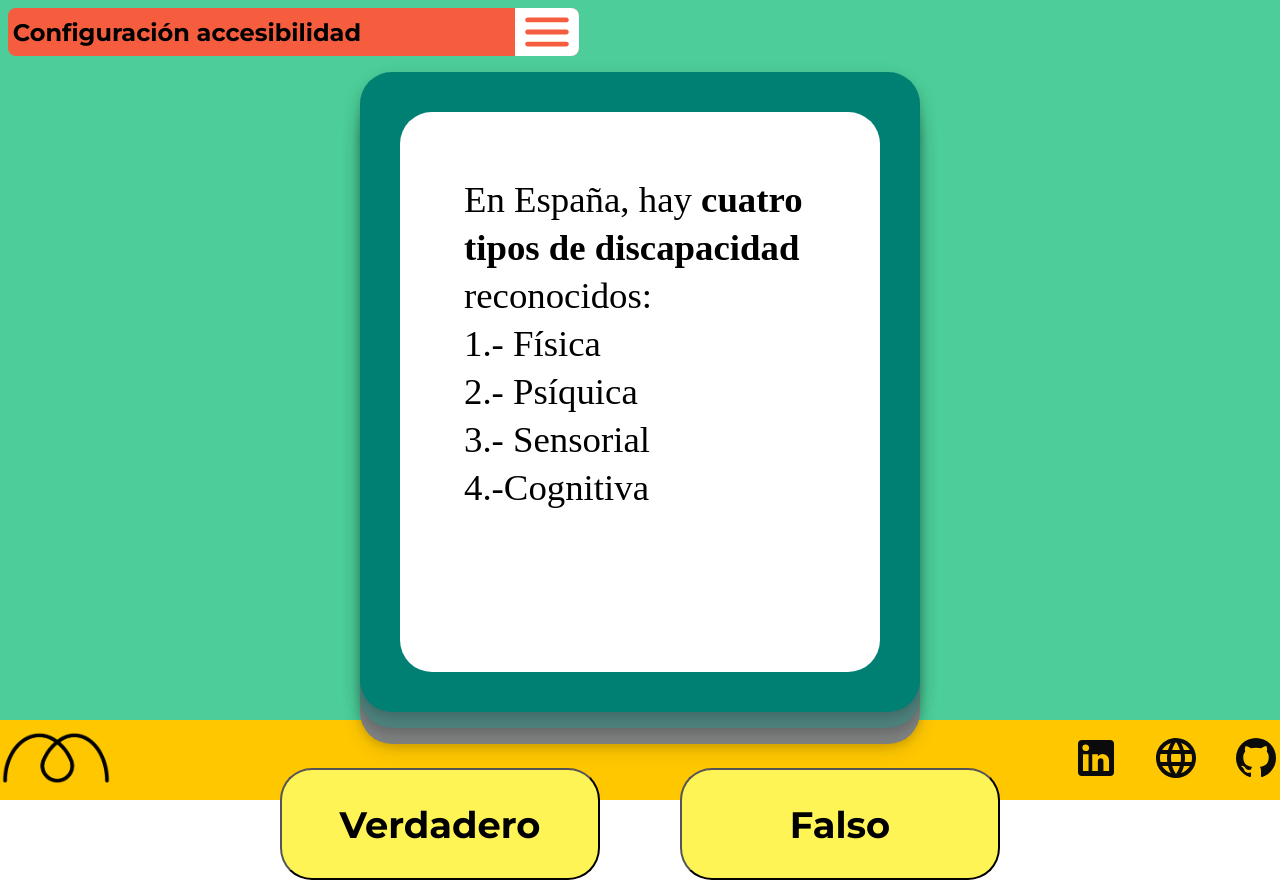
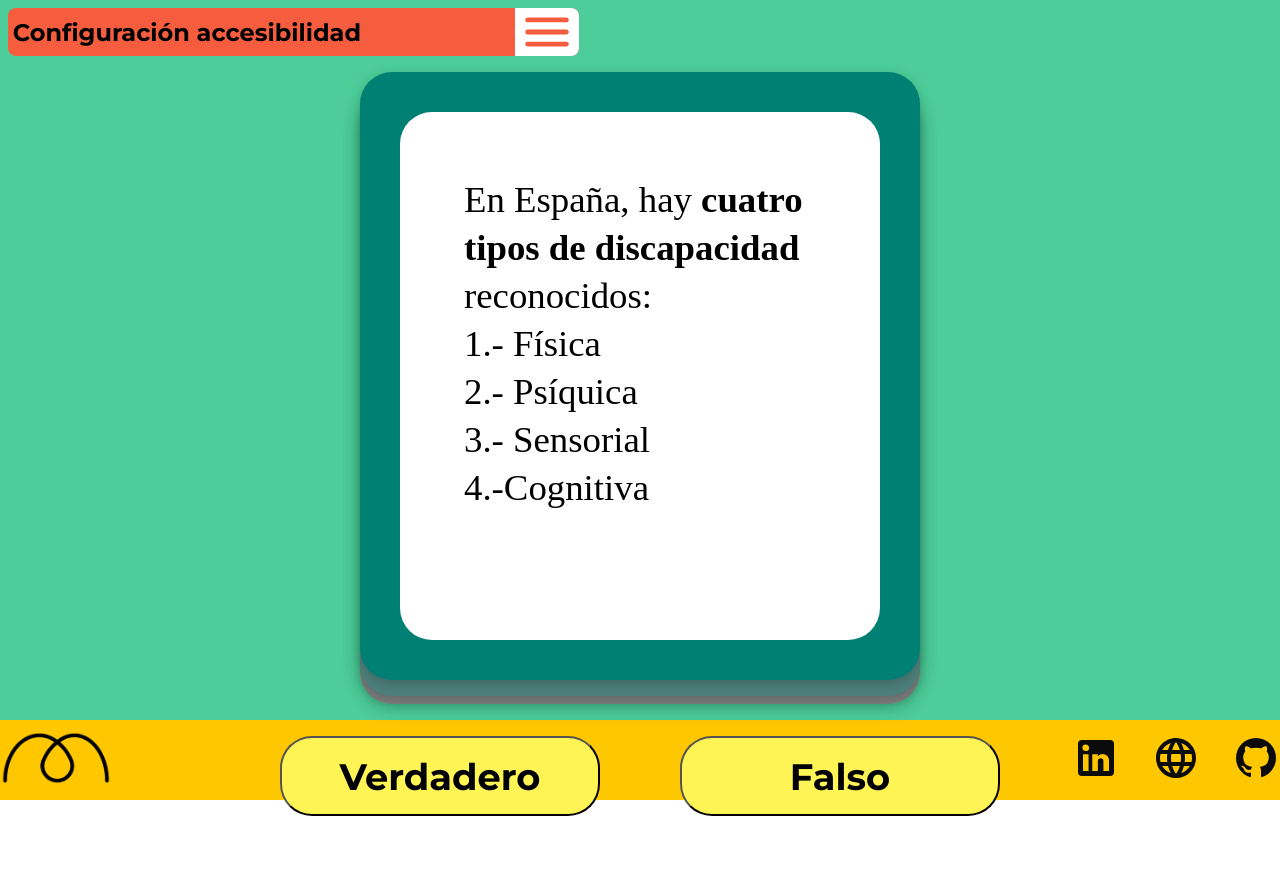
Before and after one commit to mloherr/quizz-disability, an Angular app: page /quizz in a window 1280 px wide. After the commit the page ends 816 px from the top, so only its background shows below. Built offline with nearby package versions, Linux system fonts and the light colour scheme.

Commit message:
Fixed heigth on tablet version

```diff
--- a/src/app/components/quizz/quizz.component.css
+++ b/src/app/components/quizz/quizz.component.css
@@ -178,7 +178,7 @@
     background-color: #fff455;
     font-family: "Montserrat", sans-serif;
     width: 20rem;
-    height: 7rem;
+    height: 5rem;
     border-radius: 2rem;
     font-size: 2.3rem;
   }
@@ -189,7 +189,7 @@
     background-color: #fff455;
     font-family: "Montserrat", sans-serif;
     width: 20rem;
-    height: 7rem;
+    height: 5rem;
     border-radius: 2rem;
     font-size: 2.3rem;
   }
@@ -199,7 +199,7 @@
   .quizzCardMain {
     background-color: #007f73;
     width: 35rem;
-    height: 40rem;
+    height: 38rem;
     display: flex;
     align-items: center;
     justify-content: center;
@@ -210,7 +210,7 @@
   .quizzCardMainText {
     background-color: white;
     width: 30rem;
-    height: 35rem;
+    height: 33rem;
     border-radius: 2rem;
     padding: 4rem;
     font-size: 2.3rem;
@@ -219,7 +219,7 @@
   .quizzCardFalseOne {
     background-color: #4f827d;
     width: 35rem;
-    height: 40rem;
+    height: 38rem;
     border-radius: 2rem;
     position: absolute;
     top: 5.5rem;
@@ -230,10 +230,10 @@
   .quizzCardFalseTwo {
     background-color: #7e8281;
     width: 35rem;
-    height: 40rem;
+    height: 38rem;
     border-radius: 2rem;
     position: absolute;
-    top: 6.5rem;
+    top: 6rem;
     box-shadow: 0 4px 8px rgba(0, 0, 0, 0.1), 0 6px 20px rgba(0, 0, 0, 0.1);
   }
 }
```
